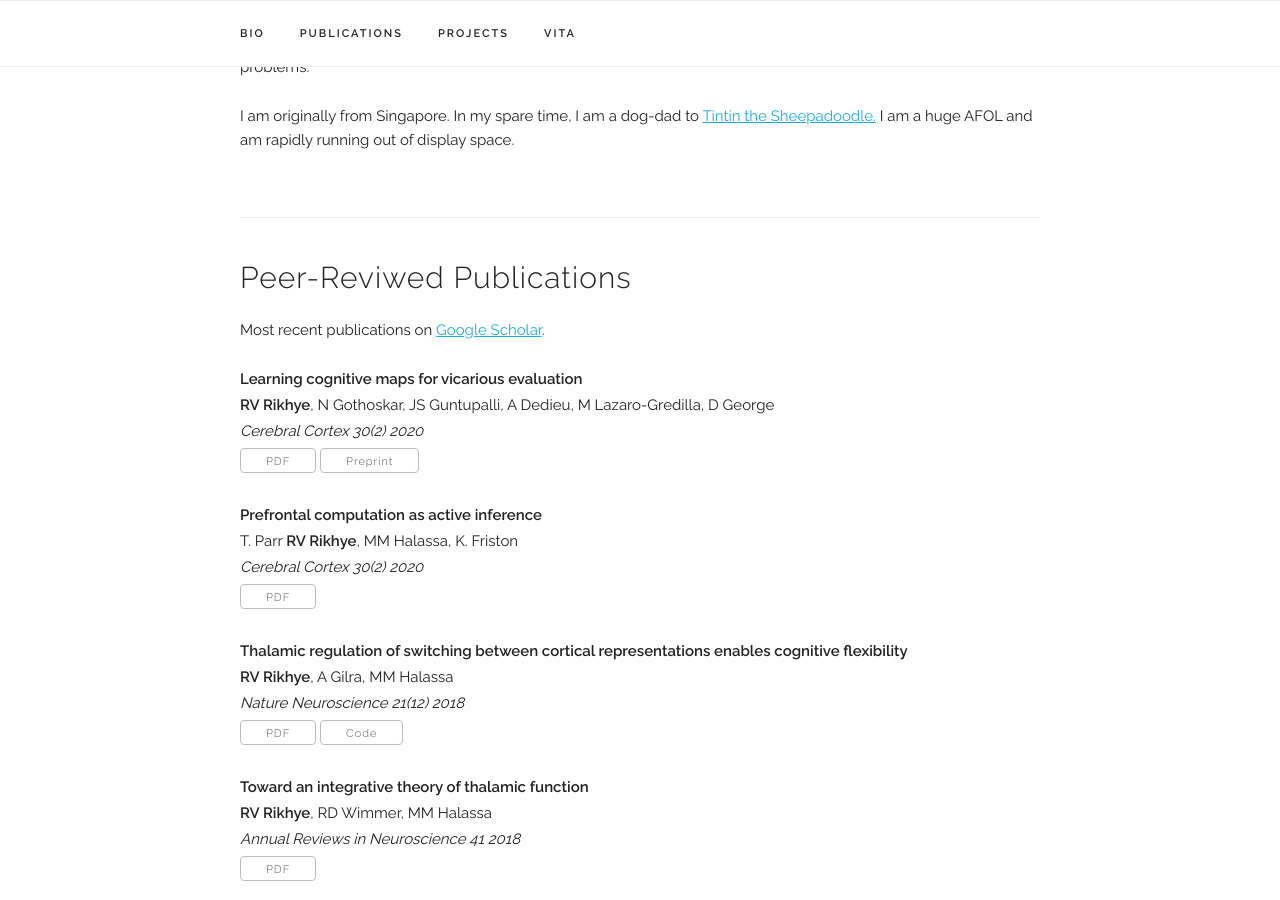
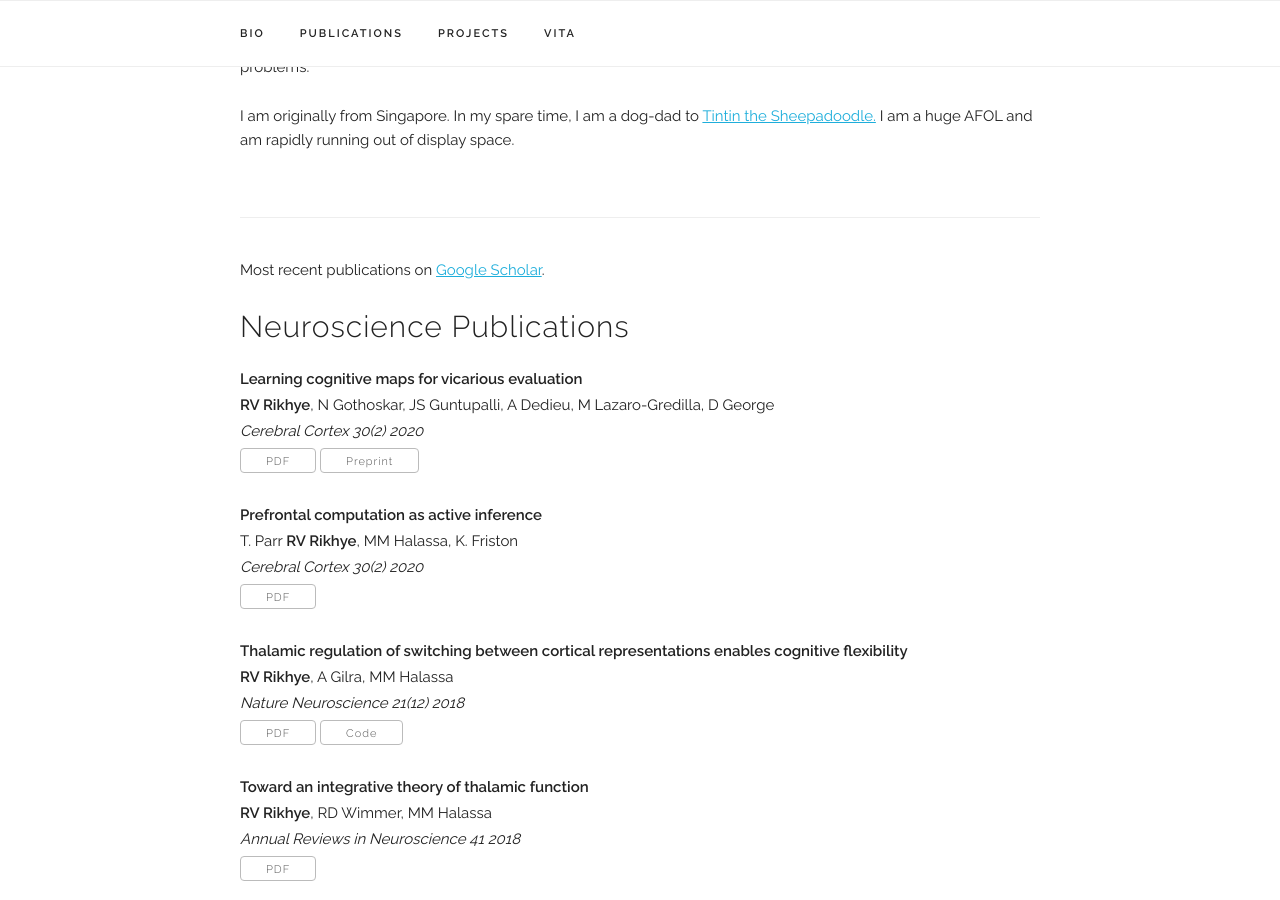
Before and after one commit to rvrikhye/rvrikhye.github.io, a Jekyll site: the page built from index.html, in a window 1280 px wide and 900 px high, scrolled down 745 px. Built offline with Jekyll 4.4.1, drawn with Linux system fonts in a browser that asks for light colours; some web fonts are replaced.

Commit message:
Update index.html

```diff
--- a/index.html
+++ b/index.html
@@ -29,10 +29,11 @@ title: Personal Webpage
 
 <!-- ========== PUBLICATIONS ========== -->
 <div class="docs-section" id="publications">
-  <h4>Peer-Reviwed Publications</h4>
 
   <p>Most recent publications on <a href="{{ site.data.main_info.google_scholar }}" target="_blank">Google Scholar</a>.<br/>
   </p>
+
+  <h4>Neuroscience Publications</h4>
 
   {% for paper in site.data.publications.papers %}
     <div class="paper">
```
